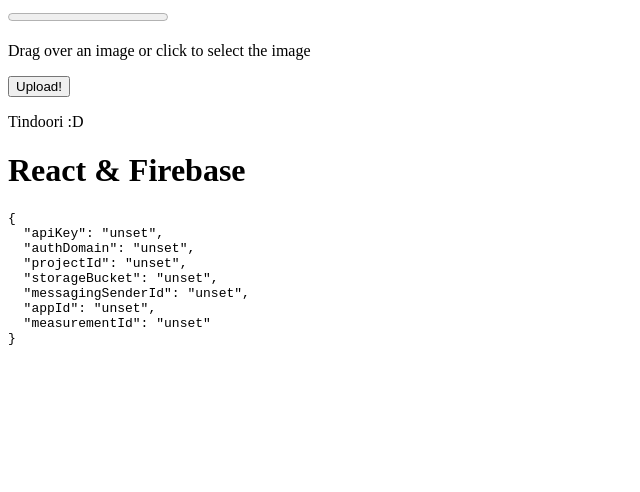
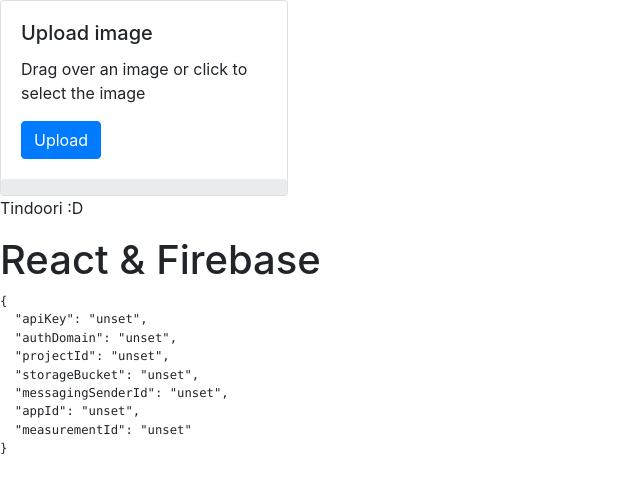
Before and after one commit to Tindoori/tindoori, a React (Create React App) app: page / in a window 1280 px wide. Shown: the top 492 px of the page, without its empty margins (0-640 px from the left). Built offline with nearby package versions, Linux system fonts and the light colour scheme; no server answers.

Commit message:
Replaced components with bootstrap #60

```diff
--- a/src/DragDrop/DragDrop.jsx
+++ b/src/DragDrop/DragDrop.jsx
@@ -1,7 +1,9 @@
 /* eslint-disable react/jsx-props-no-spreading */
 import React, { useCallback, useState } from "react";
+import { Card, ProgressBar, Button } from "react-bootstrap";
 import { useDropzone } from "react-dropzone";
 import { storage } from "../FileUpload/FileUpload";
+import "bootstrap/dist/css/bootstrap.min.css";
 
 // TODO: generiek schrijven
 export default function DragDrop() {
@@ -44,19 +46,22 @@ export default function DragDrop() {
   };
 
   return (
-    <div>
-      <progress value={progress} max="100" />
-      <div {...getRootProps()}>
+    <div {...getRootProps()}>
+      <Card style={{ width: "18rem" }}>
         <input {...getInputProps()} />
-        {isDragActive ? (
-          <p>Drop the image here ...</p>
-        ) : (
-          <p>Drag over an image or click to select the image</p>
-        )}
-      </div>
-      <button type="submit" onClick={handleUpload}>
-        Upload!
-      </button>
+        <Card.Body>
+          <Card.Title>Upload image</Card.Title>
+          <Card.Text>
+            {isDragActive
+              ? "Drop the image here ..."
+              : "Drag over an image or click to select the image"}
+          </Card.Text>
+          <Button type="submit" onClick={handleUpload}>
+            Upload
+          </Button>
+        </Card.Body>
+        <ProgressBar now={progress} />
+      </Card>
     </div>
   );
 }
```
